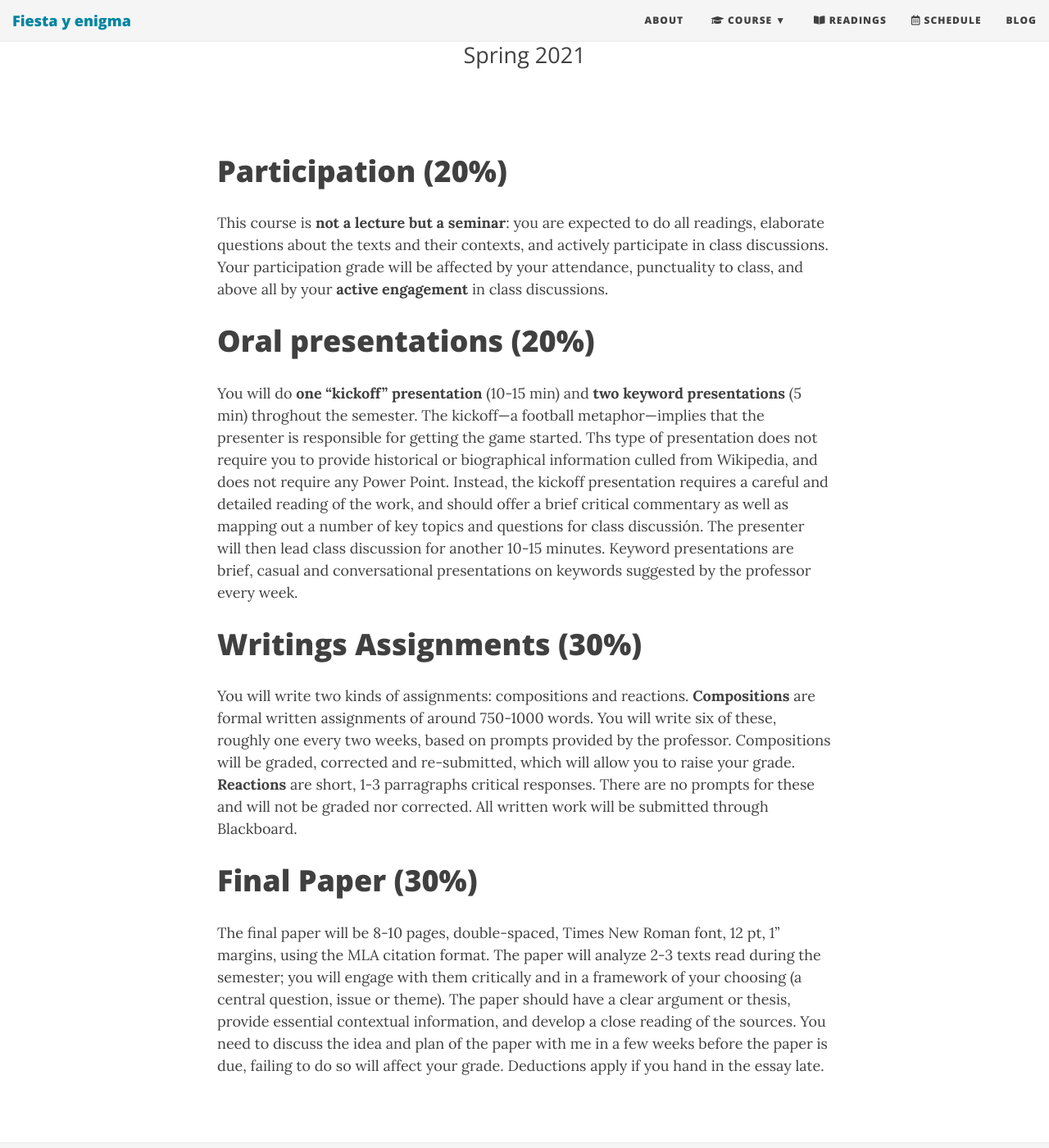
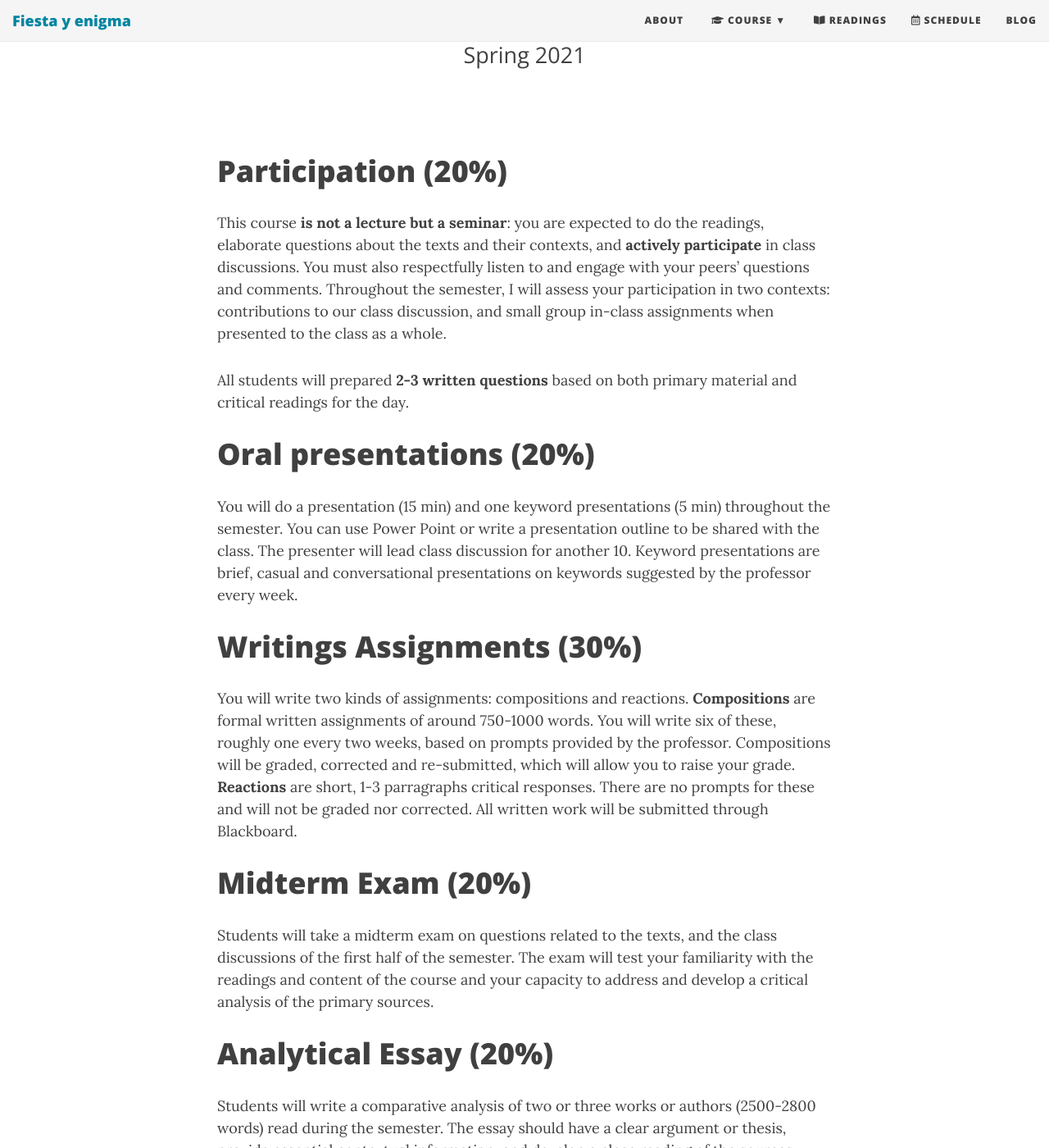
Before and after one commit to Hipomenes/ls452, a Jekyll site: the page built from grading.md, in a window 1280 px wide and 1400 px high, scrolled down 200 px. Shown: the whole window at 82% size. Built offline with Jekyll 4.4.1, drawn with Linux system fonts in a browser that asks for light colours; nearby versions of some CDN libraries; some of the changed text lies outside the part shown.

Commit message:
Update grading.md

```diff
--- a/grading.md
+++ b/grading.md
@@ -8,16 +8,24 @@ subtitle: Spring 2021
 
 # Participation (20%)
 
-This course is **not a lecture but a seminar**: you are expected to do all readings, elaborate questions about the texts and their contexts, and actively participate in class discussions. Your participation grade will be affected by your attendance, punctuality to class, and above all by your **active engagement** in class discussions.
+This course **is not a lecture but a seminar**: you are expected to do the readings, elaborate questions about the texts and their contexts, and **actively participate** in class discussions. You must also respectfully listen to and engage with your peers’ questions and comments. Throughout the semester, I will assess your participation in two contexts: contributions to our class discussion, and small group in-class assignments when presented to the class as a whole.
+
+All students will prepared **2-3 written questions** based on both primary material and critical readings for the day.
 
 # Oral presentations (20%)
 
-You will do **one "kickoff" presentation** (10-15 min) and **two keyword presentations** (5 min) throghout the semester. The kickoff---a football metaphor---implies that the presenter is responsible for getting the game started. Ths type of presentation does not require you to provide historical or biographical information culled from Wikipedia, and does not require any Power Point. Instead, the kickoff presentation requires a careful and detailed reading of the work, and should offer a brief critical commentary as well as mapping out a number of key topics and questions for class discussión. The presenter will then lead class discussion for another 10-15 minutes. Keyword presentations are brief, casual and conversational presentations on keywords suggested by the professor every week.
+You will do a presentation (15 min) and one keyword presentations (5 min) throughout the semester. You can use Power Point or write a presentation outline to be shared with the class. The presenter will lead class discussion for another 10. Keyword presentations are brief, casual and conversational presentations on keywords suggested by the professor every week.
+
 
 # Writings Assignments (30%)
 
 You will write two kinds of assignments: compositions and reactions. **Compositions** are formal written assignments of around 750-1000 words. You will write six of these, roughly one every two weeks, based on prompts provided by the professor. Compositions will be graded, corrected and re-submitted, which will allow you to raise your grade. **Reactions** are short, 1-3 parragraphs critical responses. There are no prompts for these and will not be graded nor corrected. All written work will be submitted through Blackboard.
 
-# Final Paper (30%)
+# Midterm Exam (20%)
 
-The final paper will be 8-10 pages, double-spaced, Times New Roman font, 12 pt, 1" margins, using the MLA citation format. The paper will analyze 2-3 texts read during the semester; you will engage with them critically and in a framework of your choosing (a central question, issue or theme). The paper should have a clear argument or thesis, provide essential contextual information, and develop a close reading of the sources. You need to discuss the idea and plan of the paper with me in a few weeks before the paper is due, failing to do so will affect your grade. Deductions apply if you hand in the essay late.
+Students will take a midterm exam on questions related to the texts, and the class discussions of the first half of the semester. The exam will test your familiarity with the readings and content of the course and your capacity to address and develop a critical analysis of the primary sources.
+
+
+# Analytical Essay (20%)
+
+Students will write a comparative analysis of two or three works or authors (2500-2800 words) read during the semester. The essay should have a clear argument or thesis, provide essential contextual information, and develop a close reading of the sources. Detailed guidelines will be provided. You need to discuss the idea and plan for the paper with the professor several weeks before the paper is due, and failing to do so will affect your grade.
```
